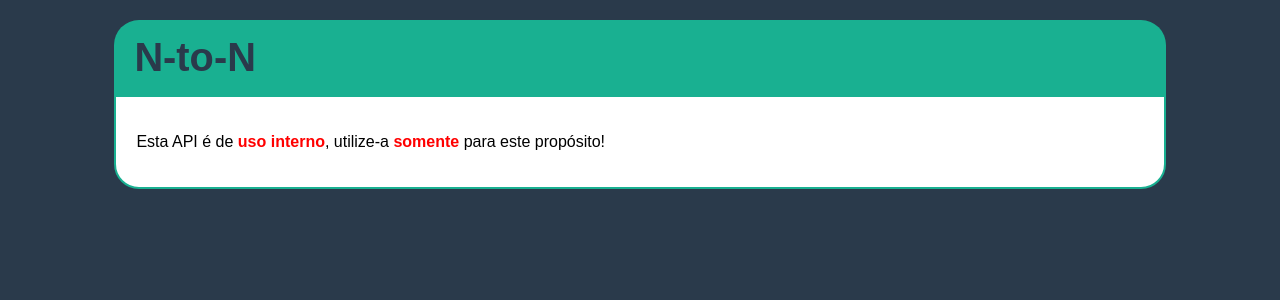
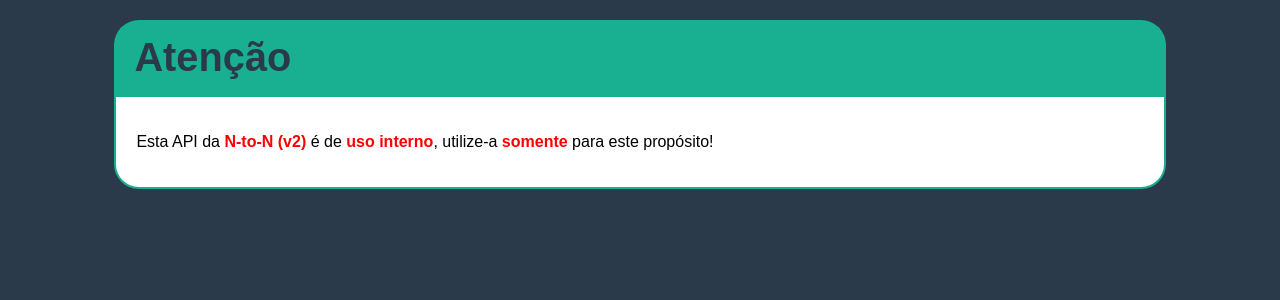
Before and after one commit to lhocihara/n-server.v2, a Flask app: page / in a window 1280 px wide. Shown: the top 300 px of the page. Run offline with Flask 2, Linux system fonts and the light colour scheme; parts of the project's set-up code (start-up, migrations or seed data) failed here and were passed over.

Commit message:
primeiro commit da nova versão do ambiente

```diff
--- a/templates/bem_vindos.html
+++ b/templates/bem_vindos.html
@@ -4,7 +4,7 @@
     <meta charset="UTF-8">
     <meta name="viewport" content="width=device-width, initial-scale=1.0">
     <meta http-equiv="X-UA-Compatible" content="ie=edge">
-    <title>N-to-N - Bem vindos!</title>
+    <title>N-to-N (v2) - Bem vindos!</title>
     <style>
         body {
             background: #2A3A4B;
@@ -49,7 +49,7 @@
         <h3>Sejam bem vindos!</h3>
     </div>
     <div id="rcorners2">
-        <p>Você está conectado ao servidor remoto da <b>N-to-N.</b></p>
+        <p>Você está conectado ao servidor remoto da <b>N-to-N (v2).</b></p>
         <p>Configurado para ser a <b>API</b> que será utilizada em nosso <b>TCC!</b></p>
         <p>Este projeto é realizado por: <b>Arilson, Lucas, Márcia e Pedro.</b></p>
     </div>
--- a/templates/index.html
+++ b/templates/index.html
@@ -4,7 +4,7 @@
     <meta charset="UTF-8">
     <meta name="viewport" content="width=device-width, initial-scale=1.0">
     <meta http-equiv="X-UA-Compatible" content="ie=edge">
-    <title>N-to-N</title>
+    <title>N-to-N (v2)</title>
     <style>
         body {
             background: #2A3A4B;
@@ -46,10 +46,13 @@
 
 
     <div id="rcorners1">
-        <h3>N-to-N</h3>
+        <h3>Atenção</h3>
     </div>
     <div id="rcorners2">
-        <p>Esta API é de <b style='color: red'>uso interno</b>, utilize-a <b style='color: red'>somente</b> para este propósito!</p>
+        <p>
+            Esta API da <b style='color: red'>N-to-N (v2)</b> é de <b style='color: red'>uso interno</b>, utilize-a <b style='color: red'>somente</b>
+            para este propósito!
+        </p>
     </div>
 
     <!-- <img src=".../templates/logo_v4.png" alt="logo da N"  width="42" height="*"> -->
```
